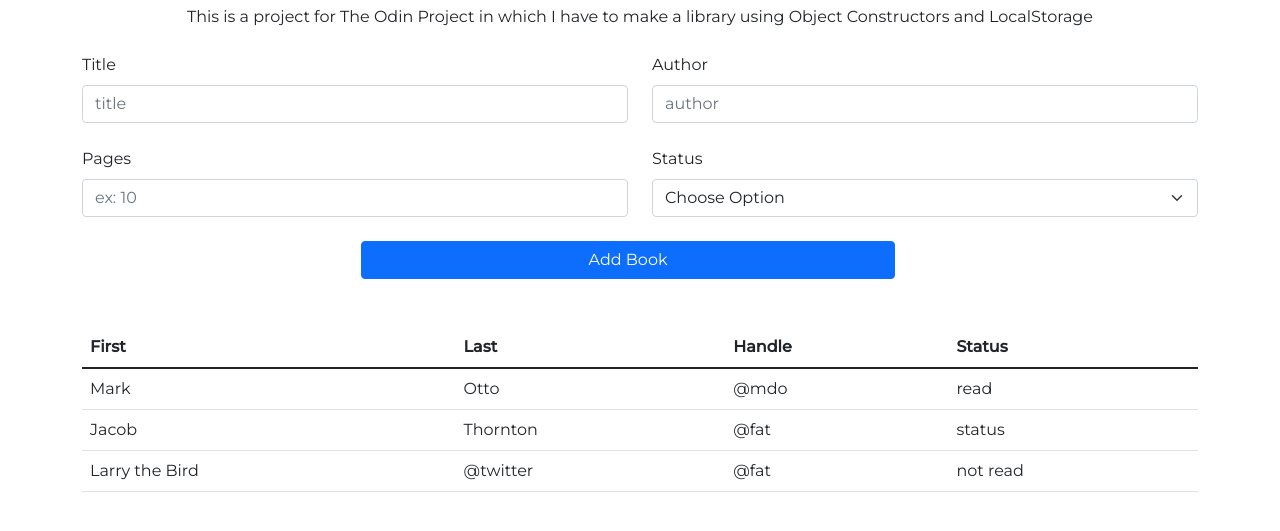
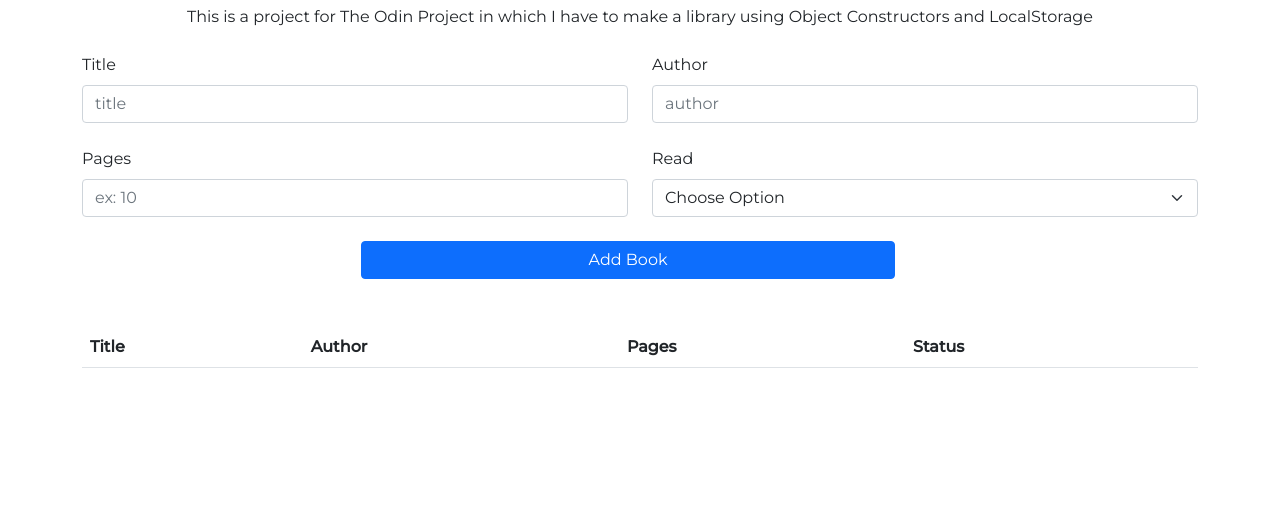
Before and after one commit to manoj929/library, a plain HTML site: page index.html in a window 1280 px wide. Shown: the part 51-582 px from the top of the page. Drawn offline with nearby package versions, Linux system fonts and the light colour scheme.

Commit message:
commit operations

```diff
--- a/index.html
+++ b/index.html
@@ -13,7 +13,7 @@
     <div class="container">
         <h1 class="text-center">My Book List</h1>
         <p class="text-center">This is a project for The Odin Project in which I have to make a library using Object Constructors and LocalStorage</p>
-        <form class="mt-4">
+        <form class="mt-4" id="form-book">
             <div class="row">
                 <div class="col">
                     <label for="title" class="form-label">Title</label>
@@ -30,7 +30,7 @@
                     <input type="number" class="form-control" placeholder="ex: 10" id="pages" aria-label="pages">
                 </div>
                 <div class="col">
-                    <label for="status" class="form-label">Status</label>
+                    <label for="status" class="form-label">Read</label>
                     <select id="status" class="form-select">
                         <option value="">Choose Option</option>
                         <option value="read">Read</option>
@@ -48,31 +48,14 @@
         <table class="table mt-5">
             <thead>
               <tr>
-                <th scope="col">First</th>
-                <th scope="col">Last</th>
-                <th scope="col">Handle</th>
+                <th scope="col">Title</th>
+                <th scope="col">Author</th>
+                <th scope="col">Pages</th>
                 <th scope="col">Status</th>
               </tr>
             </thead>
-            <tbody class="table-data">
-              <tr>
-                <td>Mark</td>
-                <td>Otto</td>
-                <td>@mdo</td>
-                <td>read</td>
-              </tr>
-              <tr>
-                <td>Jacob</td>
-                <td>Thornton</td>
-                <td>@fat</td>
-                <td>status</td>
-              </tr>
-              <tr>
-                <td>Larry the Bird</td>
-                <td>@twitter</td>
-                <td>@fat</td>
-                <td>not read</td>
-              </tr>
+            <tbody class="book-list">
+
             </tbody>
           </table>
     </div>
--- a/script.js
+++ b/script.js
@@ -24,12 +24,15 @@ function addBookToLibrary() {
     let tr = document.createElement('tr')
 
     myLibrary.forEach((book, i) => {
-        myLibrary[i] = Book
-        for (const key in book) {
-            console.log(book[key])
-            tr.innerHTML += `<td>${book[key]}</td>`
-        }
-        document.querySelector('.table-data').appendChild(tr)
+
+        tr.innerHTML = `
+        <td>${book.title}</td>
+        <td>${book.author}</td>
+        <td>${book.pages}</td>
+        <td>${book.readStatus}</td>
+        <td><button class="btn btn-danger btn-sm delete">delete</button></td>
+        `
+        document.querySelector('.book-list').appendChild(tr)
         // console.log(book.title, book.author, book.pages, book.readStatus)
     })
 
@@ -40,6 +43,13 @@ function addBookToLibrary() {
 }
 
 submitButton.addEventListener('click', function (e) {
+    e.preventDefault();
     addBookToLibrary()
-    e.preventDefault();
+});
+
+document.querySelector('.book-list').addEventListener('click', (el) => {
+    console.log(el.target)
+    if(el.classList.contains('delete')) {
+        el.parentElement.parentElement.remove();
+    }
 })
```
